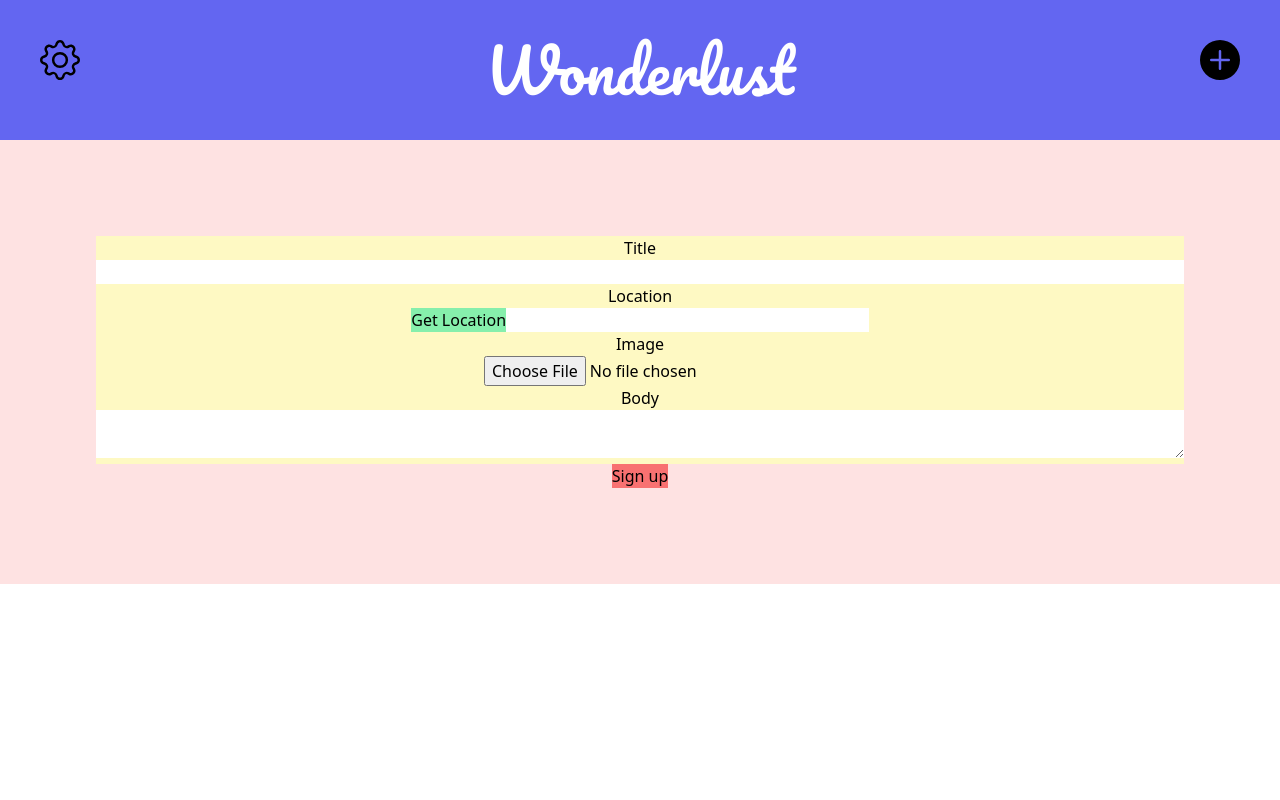
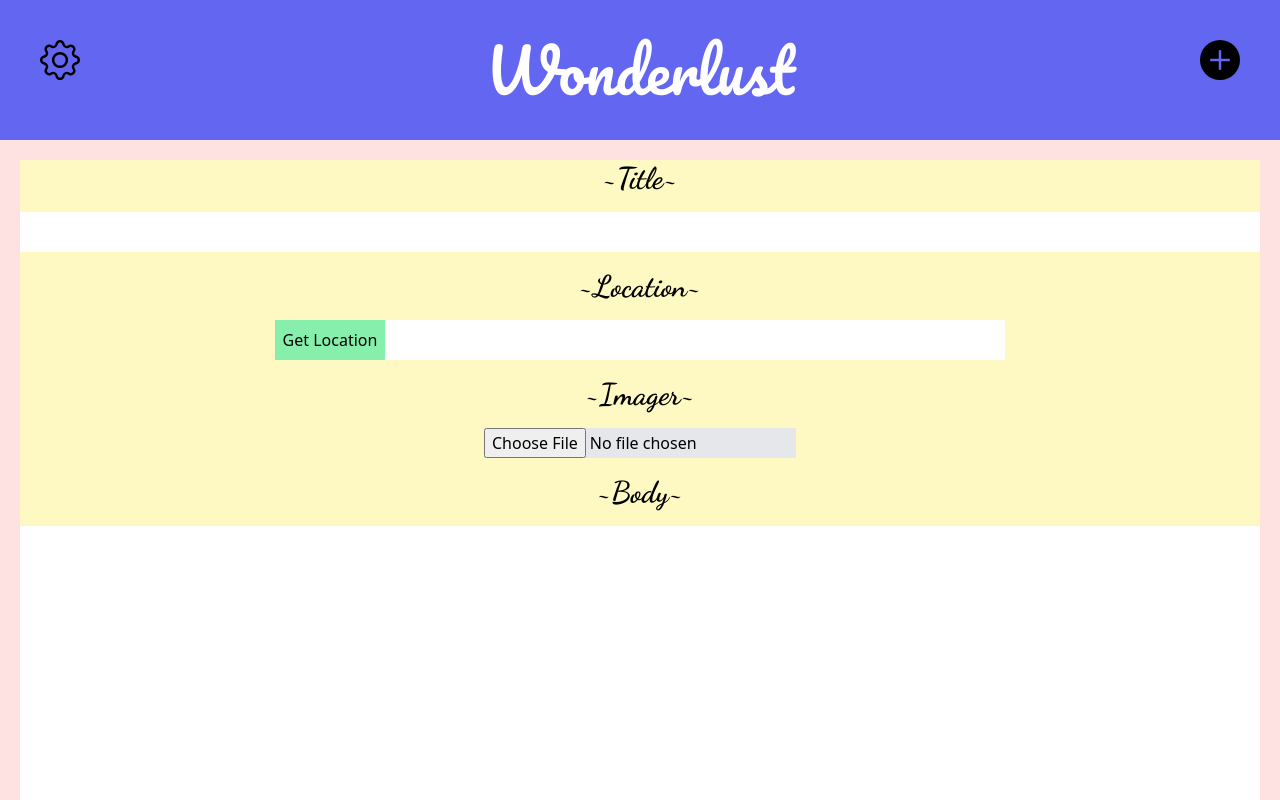
Before and after one commit to sudo-dave/TravelDiary, a React (Vite) app in the folder front/: page /add in a window 1280 px wide. Shown: the top 800 px of the page. Built offline with nearby package versions, Linux system fonts and the light colour scheme.

Commit message:
Conteineud form section, added function to btns on post

```diff
--- a/front/src/components/Form.tsx
+++ b/front/src/components/Form.tsx
@@ -9,26 +9,26 @@ const Form = () => {
     }
 
   return (
-    <form className="bg-red-100 p-24 text-center" onSubmit={onSubmit}>
+    <form className="bg-red-100 p-5 text-center" onSubmit={onSubmit}>
         <div className="bg-yellow-100">
-            <label className="block" htmlFor="title">Title</label>
-            <input className="w-full" id="title"  />
+            <label className="block font-bold text-3xl font-title-header" htmlFor="title">~Title~</label>
+            <input className="w-full my-4 p-2" id="title"  />
         </div>
         <div className="bg-yellow-100">
-            <label className="block" htmlFor="location">Location</label>
+            <label className="block font-bold text-3xl font-title-header" htmlFor="location">~Location~</label>
             <button type="button" onClick={getLocation}
-            className="bg-green-300">Get Location</button>
-            <input id="location" className="w-1/3"/>
+            className="bg-green-300 my-4 p-2">Get Location</button>
+            <input id="location" className="w-1/2 p-2"/>
         </div>
         <div className="bg-yellow-100">
-            <label className="block" htmlFor="image">Image</label>
-            <input id="image" type="file"/>
+            <label className="block font-bold text-3xl font-title-header" htmlFor="image">~Imager~</label>
+            <input id="image" className="my-4 bg-gray-200" type="file"/>
         </div>
         <div className="bg-yellow-100">
-            <label className="block" htmlFor="body">Body</label>
-            <textarea className="w-full"id="body"></textarea>
+            <label className="block font-bold text-3xl font-title-header" htmlFor="body">~Body~</label>
+            <textarea  rows={15} className="w-full my-4 p-2"id="body"></textarea>
         </div>
-        <button className="bg-red-400" type="submit">Sign up</button>
+        <button className="bg-red-400" type="submit">Post</button>
     </form>
   )
 }
--- a/front/src/components/Post.tsx
+++ b/front/src/components/Post.tsx
@@ -12,6 +12,12 @@ interface IProps {
     url: string
 }
 const Post: React.FC<IProps> = ({userId,id,url,location,date,title,body})=>{
+
+  const deltePost = () =>{
+    var procced = confirm("Do you want to delete post");
+    if (!procced) return
+    alert("Post delted");
+  }
   return (<div>
     <div className="text-center my-5">
     <h2 className="text-4xl font-title-header my-4">
@@ -25,7 +31,7 @@ const Post: React.FC<IProps> = ({userId,id,url,location,date,title,body})=>{
     <button className="rounded-full bg-white hover:bg-gray-300 p-3">
       <AiFillEdit/>
     </button>
-    <button className="rounded-full bg-white hover:bg-gray-300 p-3">
+    <button onClick={deltePost} className="rounded-full bg-white hover:bg-gray-300 p-3">
       <BsFillTrashFill/>
     </button>
     </div>
```
